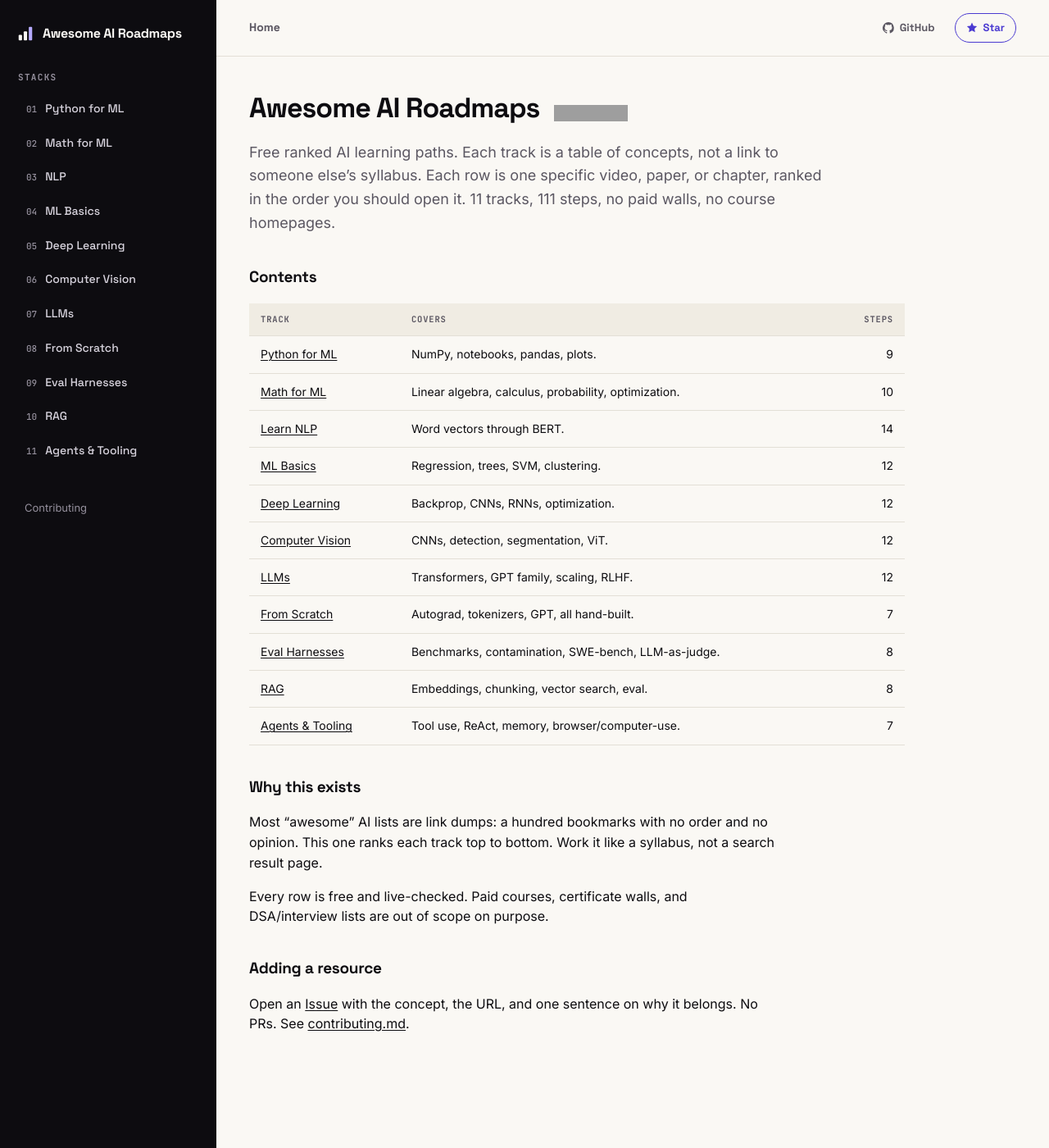
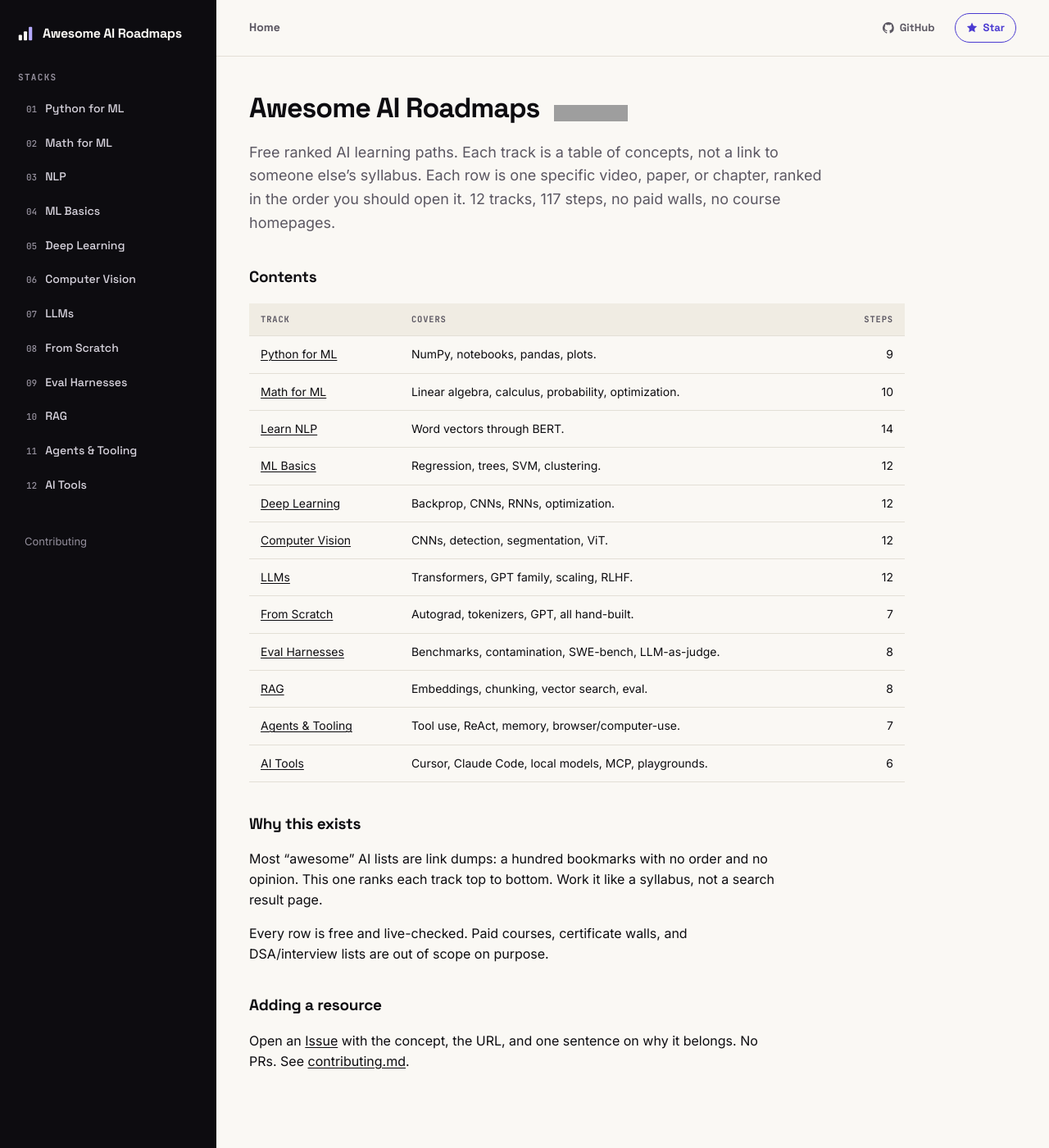
Before and after one commit to GruheshKurra/awesome-ai-roadmaps, a Jekyll site: the page built from README.md, in a window 1280 px wide and 1400 px high. Shown: the whole window at 82% size. Built offline with Jekyll 4.4.1, drawn with Linux system fonts in a browser that asks for light colours; our own code applies the rules of GitHub Pages for plain Markdown files; grey boxes are pictures that could not be loaded.

Commit message:
Add AI Tools track
Cursor and Claude Code quickstarts, MCP, running a model locally with
Ollama, free hosted playgrounds (Hugging Face Spaces), and Claude
Code's own best-practices doc. Every link fetched and confirmed live.

```diff
--- a/README.md
+++ b/README.md
@@ -1,6 +1,6 @@
 # Awesome AI Roadmaps [![Awesome](https://awesome.re/badge.svg)](https://awesome.re)
 
-Free ranked AI learning paths. Each track is a table of concepts, not a link to someone else's syllabus. Each row is one specific video, paper, or chapter, ranked in the order you should open it. 11 tracks, 111 steps, no paid walls, no course homepages.
+Free ranked AI learning paths. Each track is a table of concepts, not a link to someone else's syllabus. Each row is one specific video, paper, or chapter, ranked in the order you should open it. 12 tracks, 117 steps, no paid walls, no course homepages.
 
 ## Contents
 
@@ -17,6 +17,7 @@ Free ranked AI learning paths. Each track is a table of concepts, not a link to
 | [Eval Harnesses](tracks/eval-harnesses/) | Benchmarks, contamination, SWE-bench, LLM-as-judge. | 8 |
 | [RAG](tracks/rag/) | Embeddings, chunking, vector search, eval. | 8 |
 | [Agents & Tooling](tracks/agents-tooling/) | Tool use, ReAct, memory, browser/computer-use. | 7 |
+| [AI Tools](tracks/ai-tools/) | Cursor, Claude Code, local models, MCP, playgrounds. | 6 |
 
 ## Why this exists
 
--- a/_config.yml
+++ b/_config.yml
@@ -68,6 +68,8 @@ track_nav:
     label: RAG
   - slug: agents-tooling
     label: Agents & Tooling
+  - slug: ai-tools
+    label: AI Tools
 
 exclude:
   - LICENSE
```
Also changed, not shown: tracks/ai-tools/README.md (added, +18 -0 lines), 1 other file.
